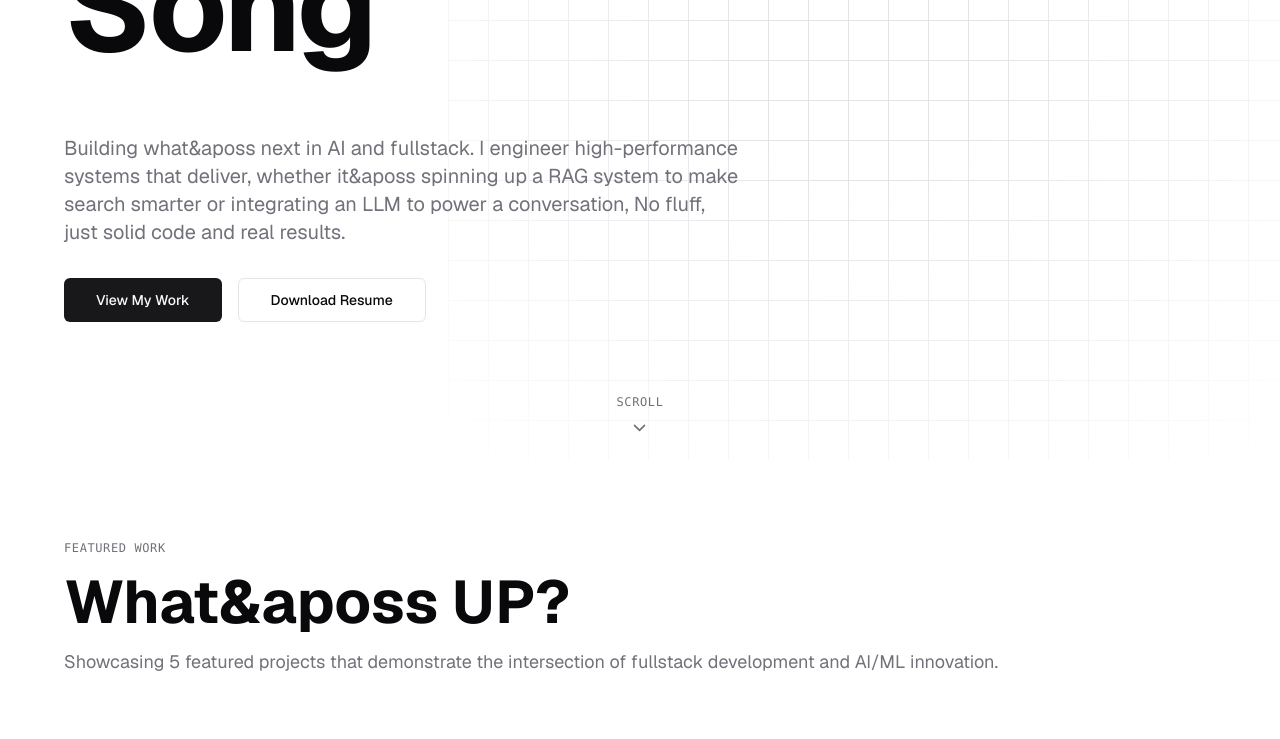
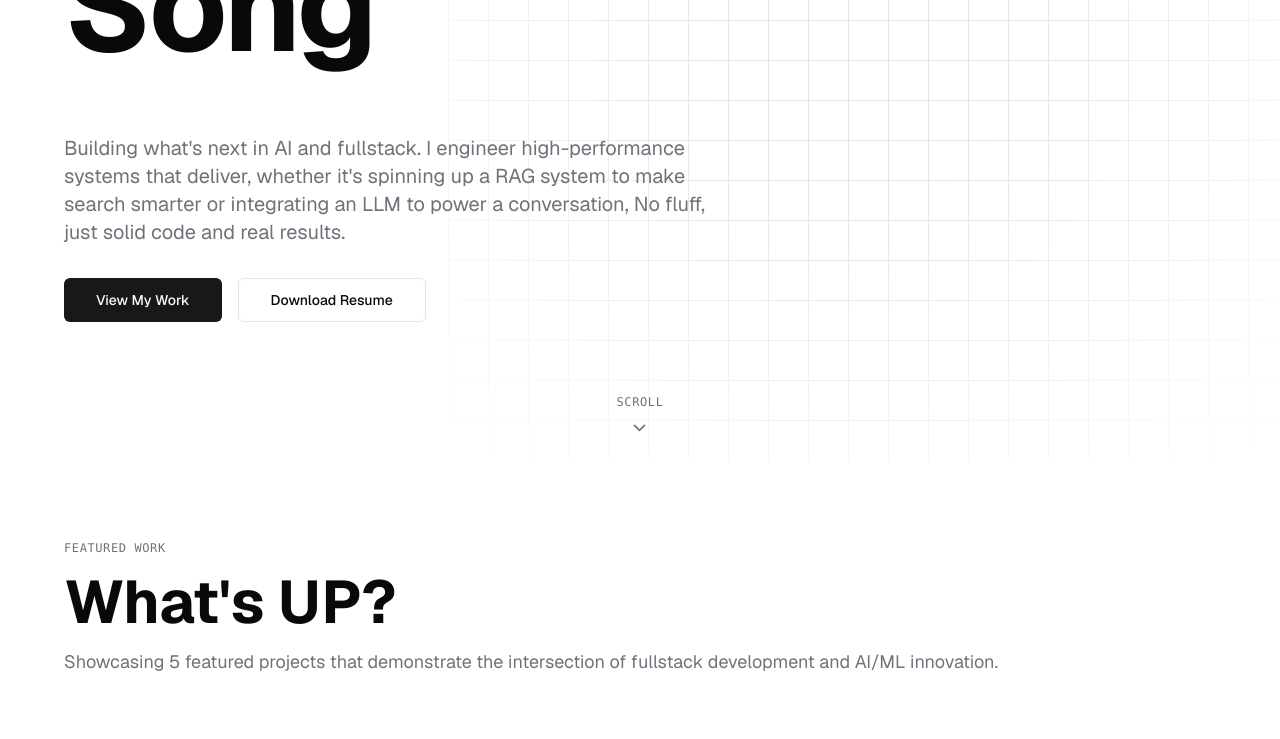
Before and after one commit to freddysongg/portfolio, a Next.js app: page / in a window 1280 px wide. Shown: the part 340-1079 px from the top of the page. Built offline with nearby package versions, Linux system fonts and the light colour scheme.

Commit message:
fix: apostrophe

```diff
--- a/components/sections/About.tsx
+++ b/components/sections/About.tsx
@@ -109,7 +109,7 @@ export function About() {
               <SlideIn delay={0.4}>
                 <div className='space-y-6 text-lg leading-relaxed text-muted-foreground'>
                   <p>
-                    I&aposm a fullstack developer who&aposs deep in the world of
+                    I&#39;m a fullstack developer who&#39;s deep in the world of
                     AI/ML. My focus is simple: build smart, production-ready
                     applications where the tech feels intuitive and the
                     experience is seamless.
@@ -144,9 +144,9 @@ export function About() {
                     </div>
                   </div>
                   <p className='text-sm leading-relaxed text-muted-foreground'>
-                    When I&aposm not building agentic systems or the next big
+                    When I&#39;m not building agentic systems or the next big
                     B2B SaaS application -- just jokes here I swear --
-                    you&aposll find me making new mixes at my workstation.
+                    you&#39;ll find me making new mixes at my workstation.
                   </p>
                 </div>
               </SlideIn>
--- a/components/sections/Contact.tsx
+++ b/components/sections/Contact.tsx
@@ -28,8 +28,8 @@ export function Contact() {
 
           <SlideIn delay={0.4}>
             <p className='mb-12 text-xl leading-relaxed text-muted-foreground'>
-              If you&aposre looking to add some serious AI/ML intelligence to
-              your project, let&aposs connect. I&aposm always down to talk about
+              If you&#39;re looking to add some serious AI/ML intelligence to
+              your project, let&#39;s connect. I&#39;m always down to talk about
               building cool stuff.
             </p>
           </SlideIn>
--- a/components/sections/Hero.tsx
+++ b/components/sections/Hero.tsx
@@ -41,8 +41,8 @@ export function Hero() {
             <div className='md:col-span-3'>
               <SlideIn delay={0.4}>
                 <p className='mb-8 text-lg leading-relaxed text-muted-foreground md:text-xl'>
-                  Building what&aposs next in AI and fullstack. I engineer
-                  high-performance systems that deliver, whether it&aposs
+                  Building what&#39;s next in AI and fullstack. I engineer
+                  high-performance systems that deliver, whether it&#39;s
                   spinning up a RAG system to make search smarter or integrating
                   an LLM to power a conversation, No fluff, just solid code and
                   real results.
--- a/components/sections/Projects.tsx
+++ b/components/sections/Projects.tsx
@@ -1,9 +1,11 @@
 'use client';
 
 import React, { useState } from 'react';
-import Image from 'next/image';
+
 import { motion, AnimatePresence } from 'framer-motion';
 import { ExternalLink, Github, ChevronDown } from 'lucide-react';
+
+import Image from 'next/image';
 
 import { TextReveal } from '@/components/animations/TextReveal';
 import { Button } from '@/components/ui/button';
@@ -58,7 +60,7 @@ export function Projects() {
 
           <TextReveal delay={0.2}>
             <h2 className='mb-4 text-4xl font-bold text-foreground md:text-6xl'>
-              What&aposs UP?
+              What&#39;s UP?
             </h2>
           </TextReveal>
 
```
